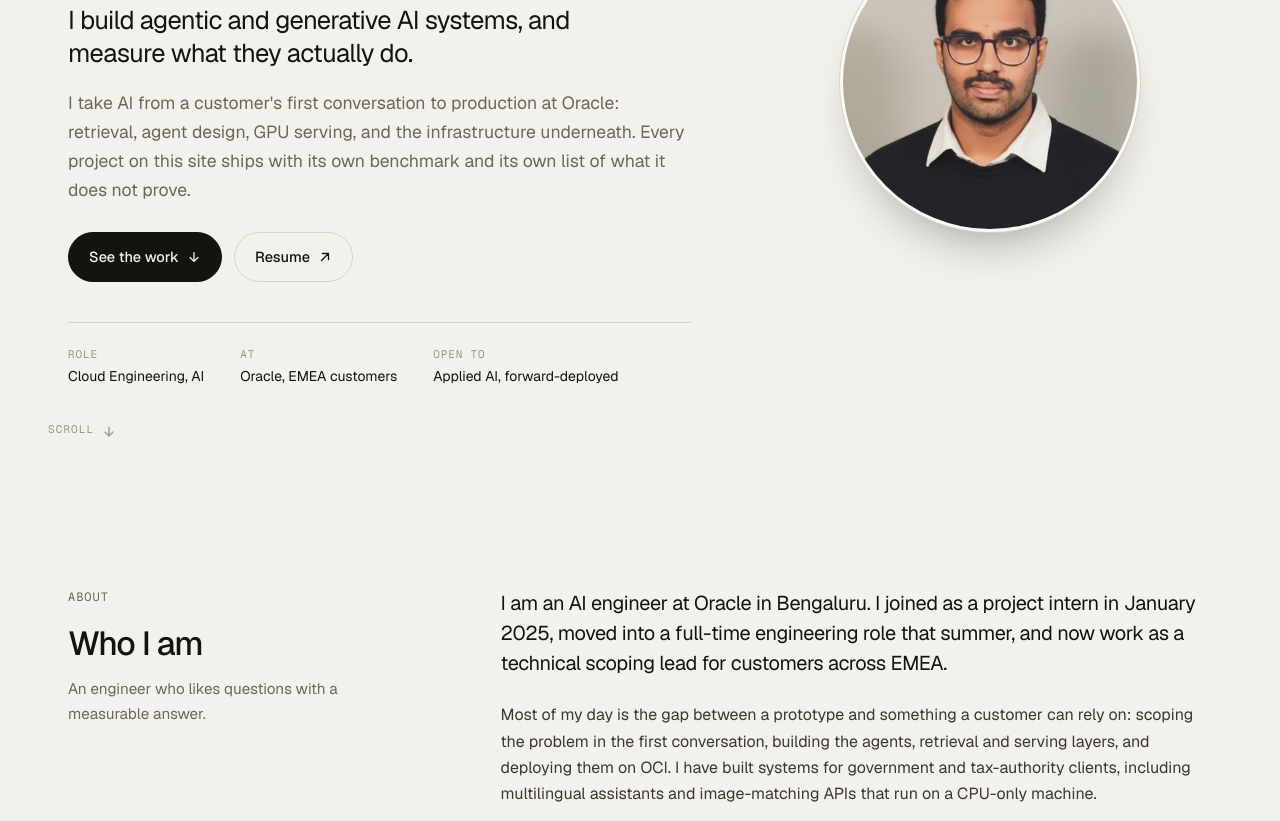
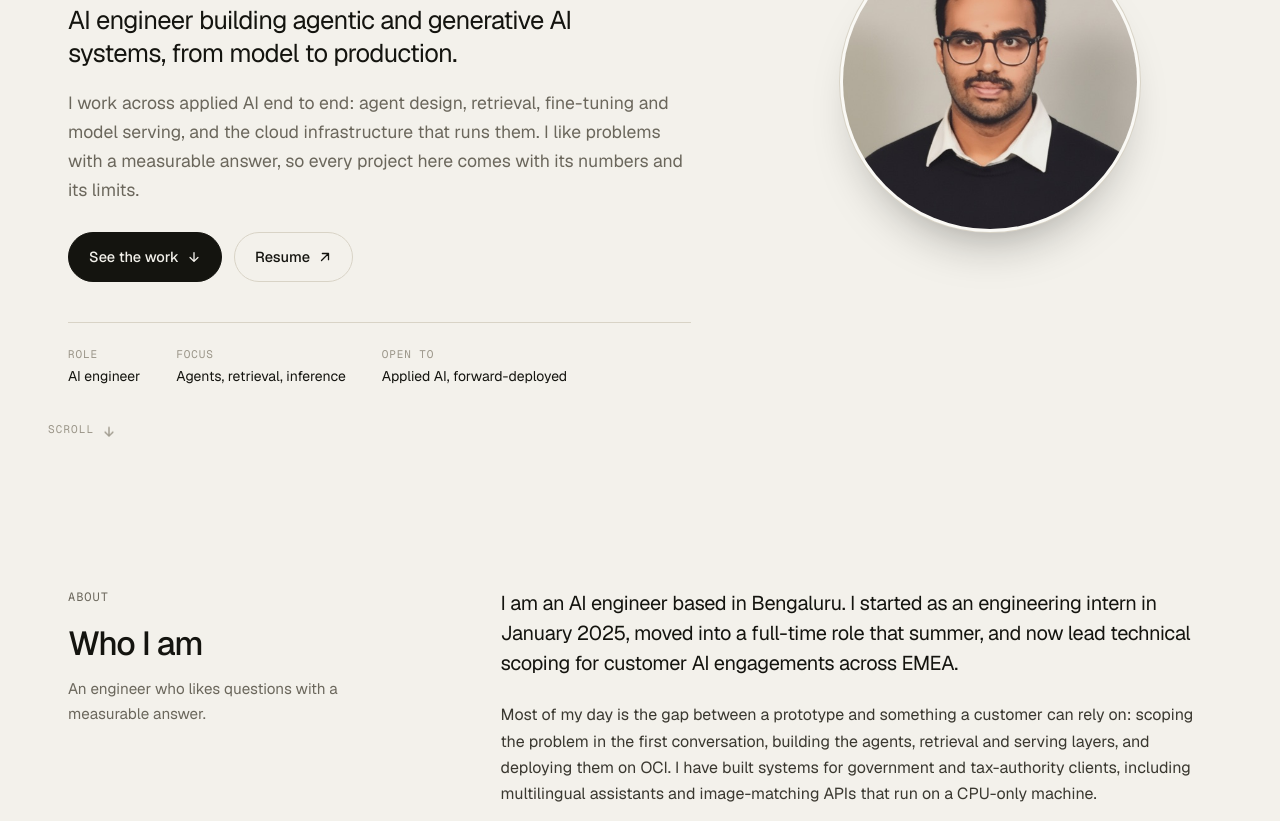
Before and after one commit to Aprameya-C-V/aprameyacv-site, a plain HTML site: page index.html in a window 1280 px wide. Shown: the part 350-1171 px from the top of the page. Drawn offline with nearby package versions, Linux system fonts and the light colour scheme.

Commit message:
site: profile-centric hero copy, less employer-centric

```diff
--- a/index.html
+++ b/index.html
@@ -4,10 +4,10 @@
 <meta charset="utf-8">
 <meta name="viewport" content="width=device-width, initial-scale=1">
 <title>Aprameya C V, AI engineer</title>
-<meta name="description" content="AI engineer at Oracle building agentic and generative AI systems, and measuring what they actually do.">
+<meta name="description" content="AI engineer building agentic and generative AI systems, from model to production.">
 <meta name="theme-color" content="#f3f1eb">
 <meta property="og:title" content="Aprameya C V, AI engineer">
-<meta property="og:description" content="AI engineer at Oracle building agentic and generative AI systems, and measuring what they actually do.">
+<meta property="og:description" content="AI engineer building agentic and generative AI systems, from model to production.">
 <meta property="og:type" content="website">
 <meta property="og:url" content="https://aprameyacv.site/">
 <meta name="twitter:card" content="summary">
@@ -40,15 +40,15 @@
   <div class="wrap hero-grid">
     <div class="hero-copy">
       <h1 class="name">Aprameya<br><span>C V</span></h1>
-      <p class="role">I build agentic and generative AI systems, and measure what they actually do.</p>
-      <p class="lede">I take AI from a customer's first conversation to production at Oracle: retrieval, agent design, GPU serving, and the infrastructure underneath. Every project on this site ships with its own benchmark and its own list of what it does not prove.</p>
+      <p class="role">AI engineer building agentic and generative AI systems, from model to production.</p>
+      <p class="lede">I work across applied AI end to end: agent design, retrieval, fine-tuning and model serving, and the cloud infrastructure that runs them. I like problems with a measurable answer, so every project here comes with its numbers and its limits.</p>
       <div class="cta-row">
         <a class="btn" href="#work" data-magnet>See the work <svg class="ico" viewBox="0 0 16 16" width="14" height="14" aria-hidden="true"><path d="M8 3v10M3.5 8.5 8 13l4.5-4.5" fill="none" stroke="currentColor" stroke-width="1.5" stroke-linecap="round" stroke-linejoin="round"/></svg></a>
         <a class="btn ghost" href="resume.pdf" target="_blank" rel="noreferrer" data-magnet>Resume <svg class="ico" viewBox="0 0 16 16" width="14" height="14" aria-hidden="true"><path d="M5 4h7v7M12 4 4 12" fill="none" stroke="currentColor" stroke-width="1.5" stroke-linecap="round" stroke-linejoin="round"/></svg></a>
       </div>
       <dl class="facts">
-        <div><dt class="mono">Role</dt><dd>Cloud Engineering, AI</dd></div>
-        <div><dt class="mono">At</dt><dd>Oracle, EMEA customers</dd></div>
+        <div><dt class="mono">Role</dt><dd>AI engineer</dd></div>
+        <div><dt class="mono">Focus</dt><dd>Agents, retrieval, inference</dd></div>
         <div><dt class="mono">Open to</dt><dd>Applied AI, forward-deployed</dd></div>
       </dl>
     </div>
@@ -64,7 +64,7 @@
   <div class="wrap split">
     <div class="split-l"><p class="eyebrow mono">About</p><h2>Who I am</h2><p class="muted">An engineer who likes questions with a measurable answer.</p></div>
     <div class="about reveal">
-      <p class="about-lead">I am an AI engineer at Oracle in Bengaluru. I joined as a project intern in January 2025, moved into a full-time engineering role that summer, and now work as a technical scoping lead for customers across EMEA.</p>
+      <p class="about-lead">I am an AI engineer based in Bengaluru. I started as an engineering intern in January 2025, moved into a full-time role that summer, and now lead technical scoping for customer AI engagements across EMEA.</p>
       <p>Most of my day is the gap between a prototype and something a customer can rely on: scoping the problem in the first conversation, building the agents, retrieval and serving layers, and deploying them on OCI. I have built systems for government and tax-authority clients, including multilingual assistants and image-matching APIs that run on a CPU-only machine.</p>
       <p>Outside client work I run small, controlled studies on the same questions: how many passages an agent should retrieve, which serving flag actually helps, when a cheap model should hand off to a strong one. Each is published here with its numbers and its limits.</p>
       <p>I studied electronics at JSS Science and Technology University, where I published on SLAM and hold a design patent. That is where the habit comes from: state the question, fix the variables, report the interval.</p>
```
Also changed, not shown: 1 other file.
